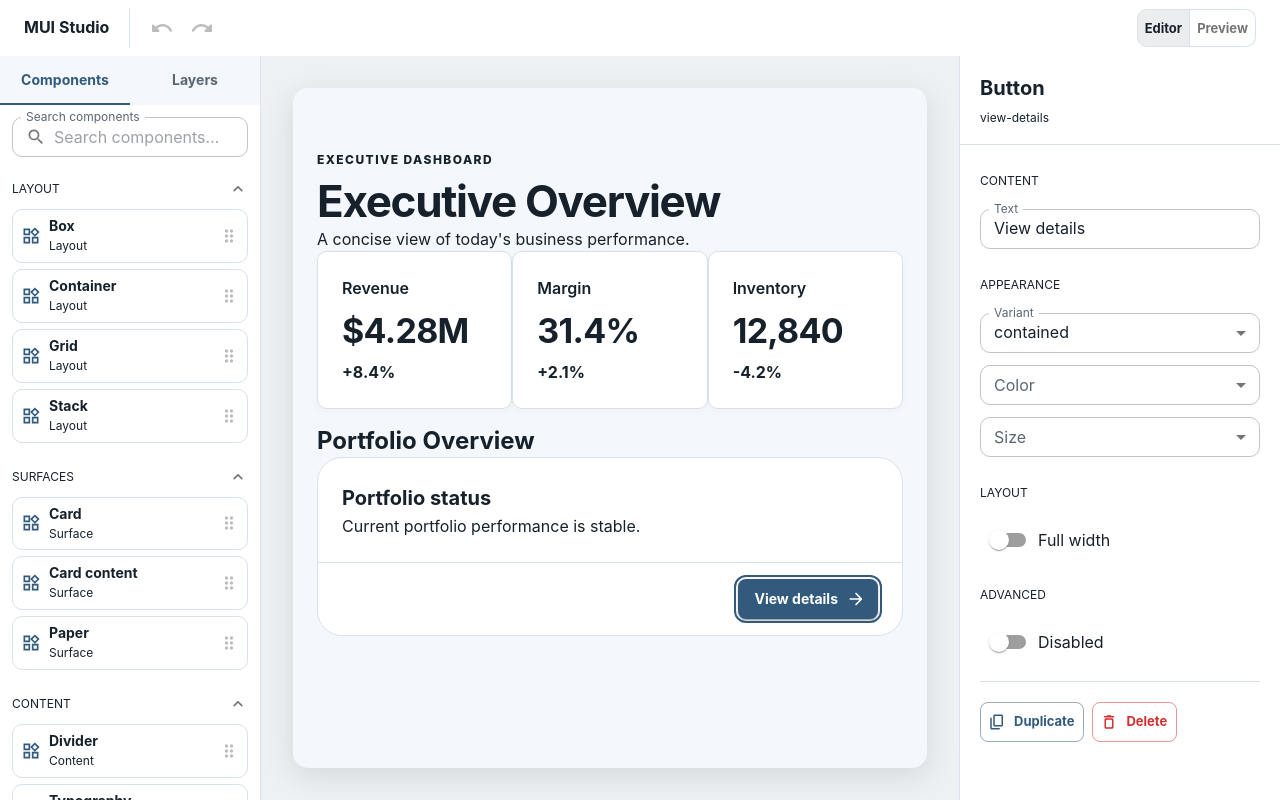
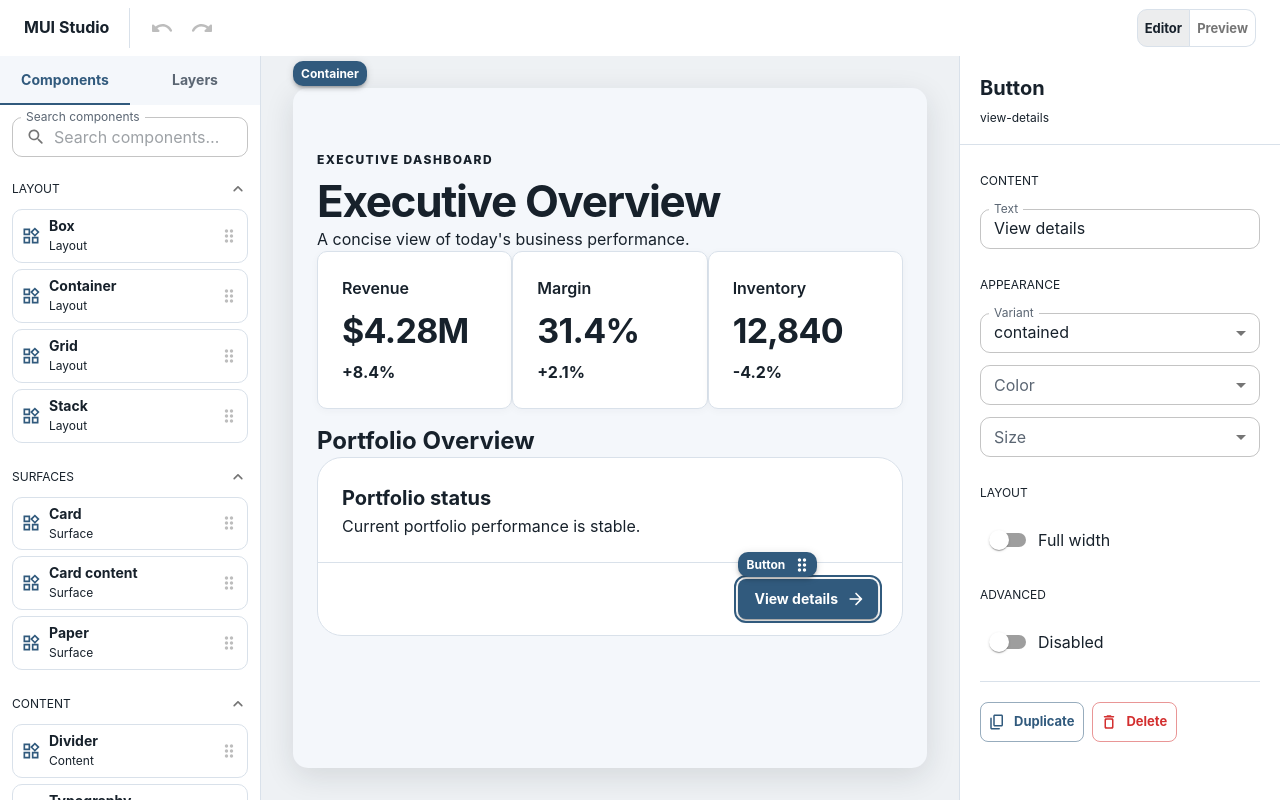
Before and after one commit to PeterVin/Forma, a React (Vite) app: page / in a window 1280 px wide. Both pictures are taken after a click on the button "View details". Built offline with nearby package versions, Linux system fonts and the light colour scheme.

Commit message:
feat: add draggable canvas node controls

```diff
--- a/src/editor/ui/canvas/EditorDocumentRenderer.tsx
+++ b/src/editor/ui/canvas/EditorDocumentRenderer.tsx
@@ -42,7 +42,12 @@ function EditorTreeNode({ nodeId }: EditorTreeNodeProps) {
   };
 
   return (
-    <EditorNodeWrapper nodeId={node.id}>
+    <EditorNodeWrapper
+      nodeId={node.id}
+      label={definition.label}
+      canHaveChildren={definition.canHaveChildren}
+      isRoot={node.id === document.rootNodeId}
+    >
       <Fragment>{definition.render(nodeWithDefaults, children)}</Fragment>
     </EditorNodeWrapper>
   );
--- a/src/editor/ui/canvas/EditorNodeWrapper.tsx
+++ b/src/editor/ui/canvas/EditorNodeWrapper.tsx
@@ -1,32 +1,172 @@
-import { Box } from '@mui/material';
-import type { KeyboardEvent, MouseEvent, ReactNode } from 'react';
+import DragIndicatorRoundedIcon from '@mui/icons-material/DragIndicatorRounded';
+import { Box, IconButton, Paper, Typography } from '@mui/material';
+import { useDraggable, useDroppable } from '@dnd-kit/core';
+import {
+  useCallback,
+  useLayoutEffect,
+  useRef,
+  useState,
+  type KeyboardEvent,
+  type MouseEvent,
+  type ReactNode,
+} from 'react';
+import { createPortal } from 'react-dom';
 
 import { useEditorStore } from '../../store/useEditorStore';
+import type { DragSource, DroppableNodeData } from '../dnd/types';
+import { useEditorDnd } from '../dnd/useEditorDnd';
 
 interface EditorNodeWrapperProps {
   readonly nodeId: string;
+  readonly label: string;
+  readonly canHaveChildren: boolean;
+  readonly isRoot: boolean;
   readonly children: ReactNode;
+}
+
+interface ChromeRect {
+  readonly top: number;
+  readonly left: number;
 }
 
 export function EditorNodeWrapper({
   nodeId,
+  label,
+  canHaveChildren,
+  isRoot,
   children,
 }: EditorNodeWrapperProps) {
   const selected = useEditorStore((state) => state.selectedNodeId === nodeId);
   const selectNode = useEditorStore((state) => state.selectNode);
+  const { dropTarget } = useEditorDnd();
+  const wrapperRef = useRef<HTMLSpanElement | null>(null);
+  const [hovered, setHovered] = useState(false);
+  const [chromeRect, setChromeRect] = useState<ChromeRect | null>(null);
+  const source: DragSource = { kind: 'node', nodeId, label, surface: 'canvas' };
+  const droppableData: DroppableNodeData = {
+    nodeId,
+    surface: 'canvas',
+    canHaveChildren,
+  };
+  const {
+    attributes,
+    listeners,
+    setNodeRef: setDraggableRef,
+    setActivatorNodeRef,
+    isDragging,
+  } = useDraggable({
+    id: `canvas-node:${nodeId}`,
+    data: { source },
+    disabled: isRoot,
+  });
+  const { setNodeRef: setDroppableRef } = useDroppable({
+    id: `canvas-drop:${nodeId}`,
+    data: { dropTarget: droppableData },
+  });
+
+  const updateChromeRect = useCallback(() => {
+    const element = wrapperRef.current?.firstElementChild;
+    if (!(element instanceof HTMLElement)) return;
+    const rect = element.getBoundingClientRect();
+    setChromeRect({ top: rect.top, left: rect.left });
+  }, []);
+
+  useLayoutEffect(() => {
+    const element = wrapperRef.current?.firstElementChild;
+    if (!(element instanceof HTMLElement)) return;
+    setDraggableRef(element);
+    setDroppableRef(element);
+    if (selected) updateChromeRect();
+  }, [selected, setDraggableRef, setDroppableRef, updateChromeRect]);
+
+  useLayoutEffect(() => {
+    if (!selected && !hovered) return;
+    updateChromeRect();
+    window.addEventListener('scroll', updateChromeRect, true);
+    window.addEventListener('resize', updateChromeRect);
+    return () => {
+      window.removeEventListener('scroll', updateChromeRect, true);
+      window.removeEventListener('resize', updateChromeRect);
+    };
+  }, [hovered, selected, updateChromeRect]);
 
   const select = (event: MouseEvent | KeyboardEvent): void => {
     event.stopPropagation();
     selectNode(nodeId);
   };
+  const activeDropPosition =
+    dropTarget?.surface === 'canvas' && dropTarget.nodeId === nodeId
+      ? dropTarget.position
+      : null;
+
+  const chrome =
+    chromeRect && (selected || hovered) && !isDragging
+      ? createPortal(
+          <Paper
+            data-node-chrome={nodeId}
+            elevation={3}
+            sx={{
+              position: 'fixed',
+              zIndex: 1500,
+              top: Math.max(4, chromeRect.top - 27),
+              left: Math.max(4, chromeRect.left),
+              height: 25,
+              display: 'flex',
+              alignItems: 'center',
+              pl: 1,
+              overflow: 'hidden',
+              bgcolor: 'primary.main',
+              color: 'primary.contrastText',
+              pointerEvents: 'auto',
+            }}
+          >
+            <Typography
+              variant="caption"
+              sx={{ mr: isRoot ? 1 : 0.25, fontWeight: 700 }}
+            >
+              {label}
+            </Typography>
+            {!isRoot ? (
+              <IconButton
+                ref={setActivatorNodeRef}
+                {...attributes}
+                {...listeners}
+                aria-label={`Move ${label}`}
+                size="small"
+                onClick={(event) => event.stopPropagation()}
+                sx={{
+                  color: 'inherit',
+                  borderRadius: 0,
+                  height: 25,
+                  width: 30,
+                }}
+              >
+                <DragIndicatorRoundedIcon fontSize="small" />
+              </IconButton>
+            ) : null}
+          </Paper>,
+          document.body,
+        )
+      : null;
 
   return (
+    <>
       <Box
+        ref={wrapperRef}
         component="span"
         className="editor-node-wrapper"
         data-editor-node-id={nodeId}
         data-selected={selected ? 'true' : 'false'}
+        data-drop-position={activeDropPosition ?? undefined}
         onClick={select}
+        onMouseEnter={(event) => {
+          event.stopPropagation();
+          setHovered(true);
+        }}
+        onMouseLeave={(event) => {
+          event.stopPropagation();
+          setHovered(false);
+        }}
         onKeyDown={(event) => {
           if (event.key === 'Enter' || event.key === ' ') select(event);
         }}
@@ -36,13 +176,27 @@ export function EditorNodeWrapper({
             outline: selected ? '2px solid' : '1px solid transparent',
             outlineColor: selected ? 'primary.main' : 'transparent',
             outlineOffset: selected ? '2px' : '1px',
+            transition: 'outline-color 100ms ease, box-shadow 100ms ease',
           },
           '&:hover > :first-of-type': {
             outlineColor: selected ? 'primary.main' : 'rgba(49, 90, 125, 0.42)',
+          },
+          '&[data-drop-position="inside"] > :first-of-type': {
+            outline: '2px dashed',
+            outlineColor: 'primary.main',
+            outlineOffset: '-3px',
+          },
+          '&[data-drop-position="before"] > :first-of-type': {
+            boxShadow: '0 -3px 0 #315A7D',
+          },
+          '&[data-drop-position="after"] > :first-of-type': {
+            boxShadow: '0 3px 0 #315A7D',
           },
         }}
       >
         {children}
       </Box>
+      {chrome}
+    </>
   );
 }
```
Lines whose indentation alone changed are shown as unchanged.
